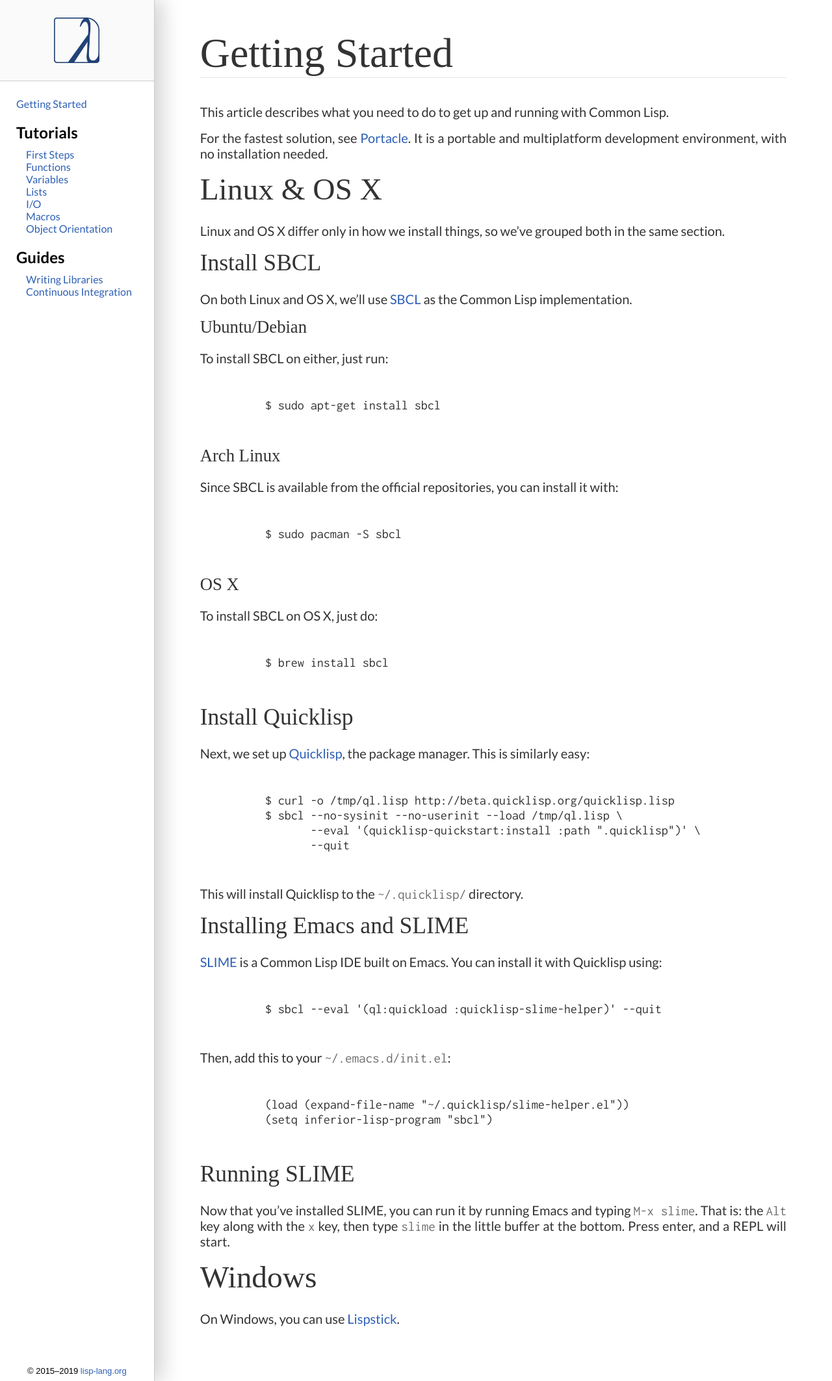
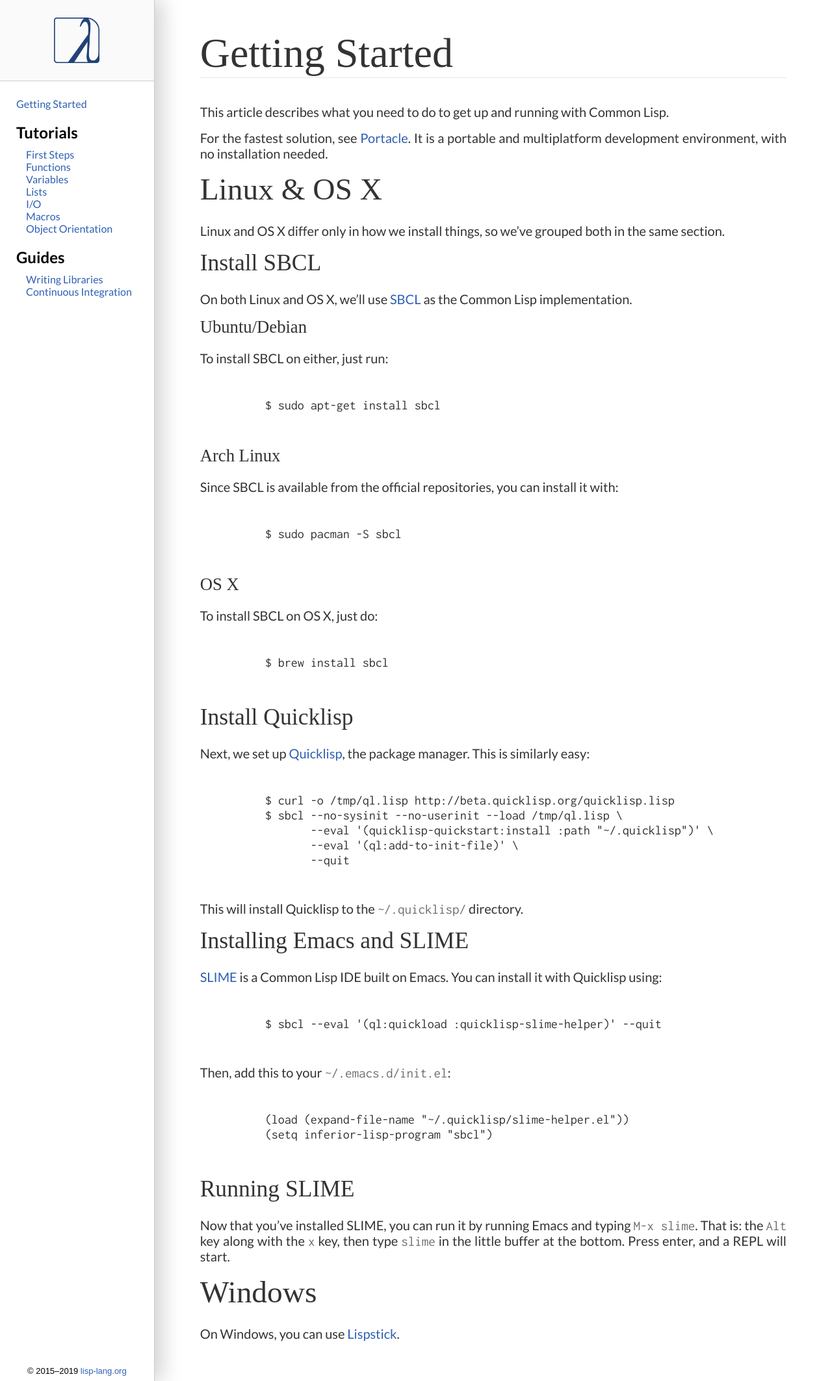
Before and after one commit to LispLang/lisplang.github.io, a Jekyll site: the page built from learn/getting-started.md, in a window 1280 px wide. Shown: the whole page at 65% size. Built offline with Jekyll 4.4.1, drawn with Linux system fonts in a browser that asks for light colours; some web fonts are replaced.

Commit message:
Update getting-started.md

````diff
--- a/learn/getting-started.md
+++ b/learn/getting-started.md
@@ -50,7 +50,8 @@
 ```bash
 $ curl -o /tmp/ql.lisp http://beta.quicklisp.org/quicklisp.lisp
 $ sbcl --no-sysinit --no-userinit --load /tmp/ql.lisp \
-       --eval '(quicklisp-quickstart:install :path ".quicklisp")' \
+       --eval '(quicklisp-quickstart:install :path "~/.quicklisp")' \
+       --eval '(ql:add-to-init-file)' \
        --quit
 ```
 
````
